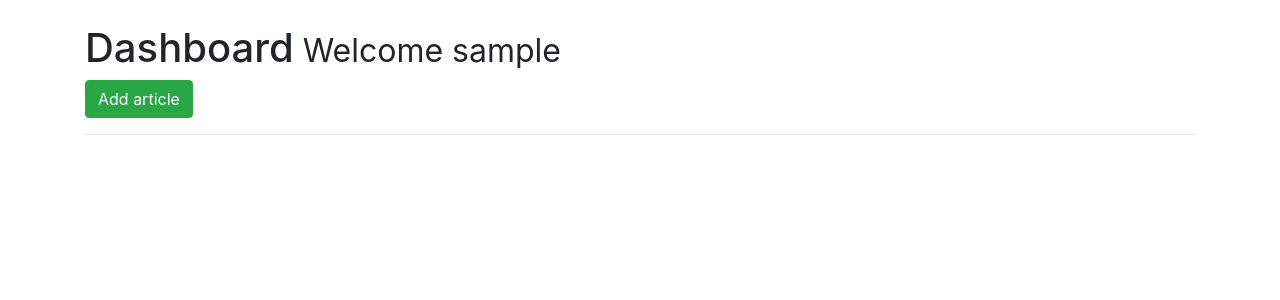
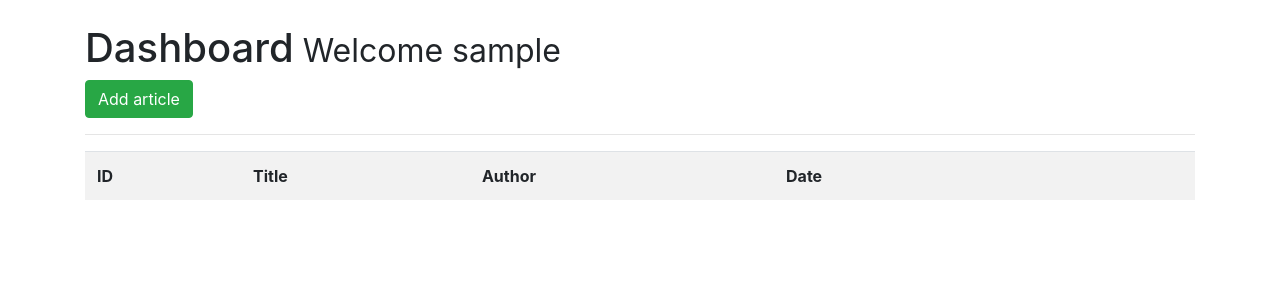
Before and after one commit to kcharles52/python_projects, a Flask app: page /dashboard in a window 1280 px wide. Shown: the part 56-356 px from the top of the page. Run offline with Flask 2, Linux system fonts and the light colour scheme; the visitor is signed in with stand-in values (Sample User, id 1); lists and menus that the app fills with data are empty; some libraries are stand-ins or nearby versions.

Commit message:
Table to display list of articles

```diff
--- a/FlaskApp/templates/dashboard.html
+++ b/FlaskApp/templates/dashboard.html
@@ -5,4 +5,26 @@
 
 <a class="btn btn-success" href="/add_article">Add article</a>
 <hr>
+<table class="table table-striped">
+    <tr>
+        <th>ID</th>
+        <th>Title</th>
+        <th>Author</th>
+        <th>Date</th>
+        <th></th>
+        <th></th>
+    </tr>
+     {% for article in articles %}
+    <tr>
+
+        <td>{{article.id}}</td>
+        <td>{{article.title}} </td>
+        <td>{{article.author}}</td>
+        <td>{{article.create_date}}</td>
+        <td><a href="edit_article/{{article.id}}" class="btn btn-default pull-right">Edit</a> </td>
+        <td><a href="#" class="btn btn-danger ">Delete</a></td>
+
+    </tr>
+     {% endfor %}
+</table>
 {% endblock %}
```
